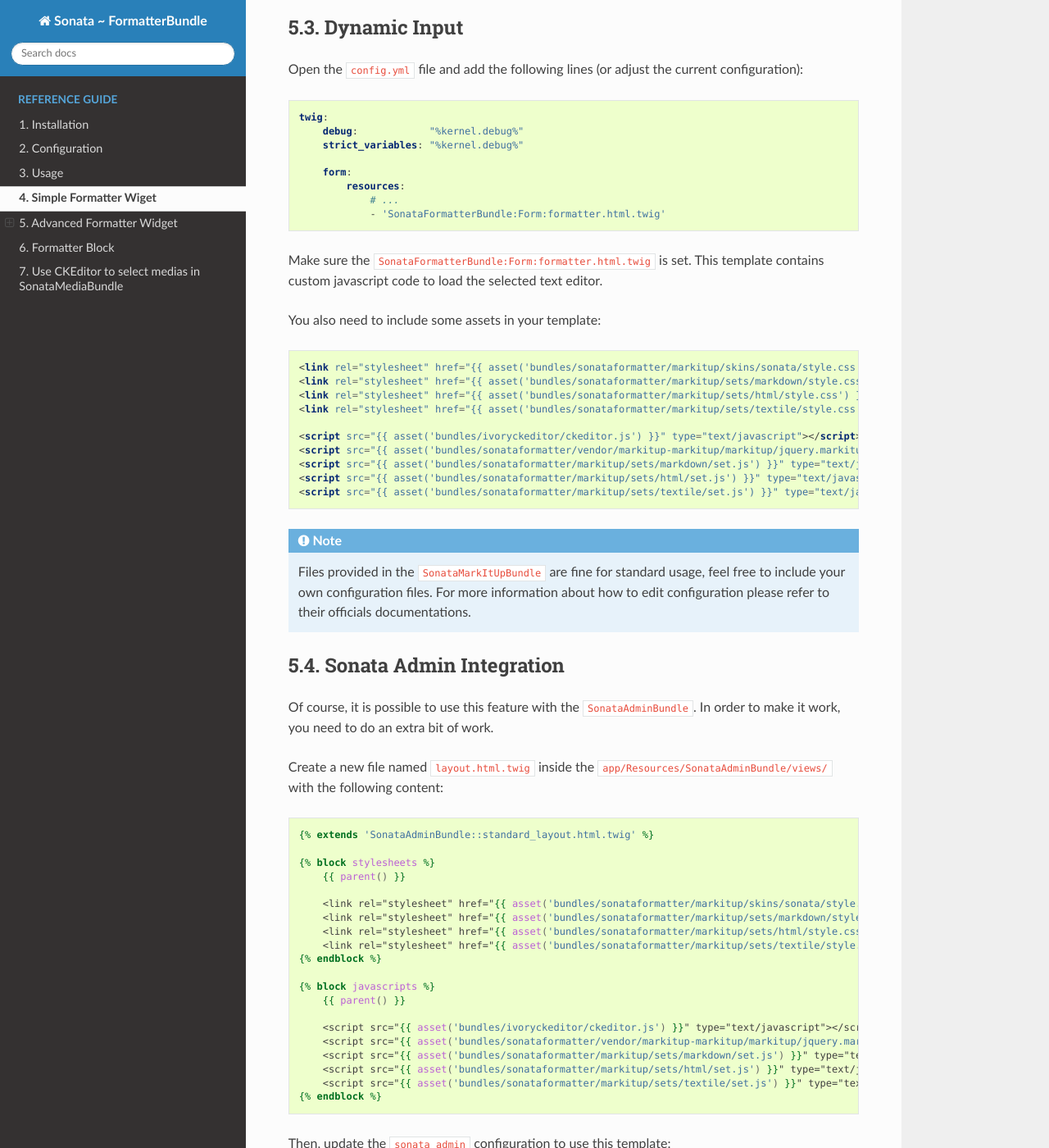
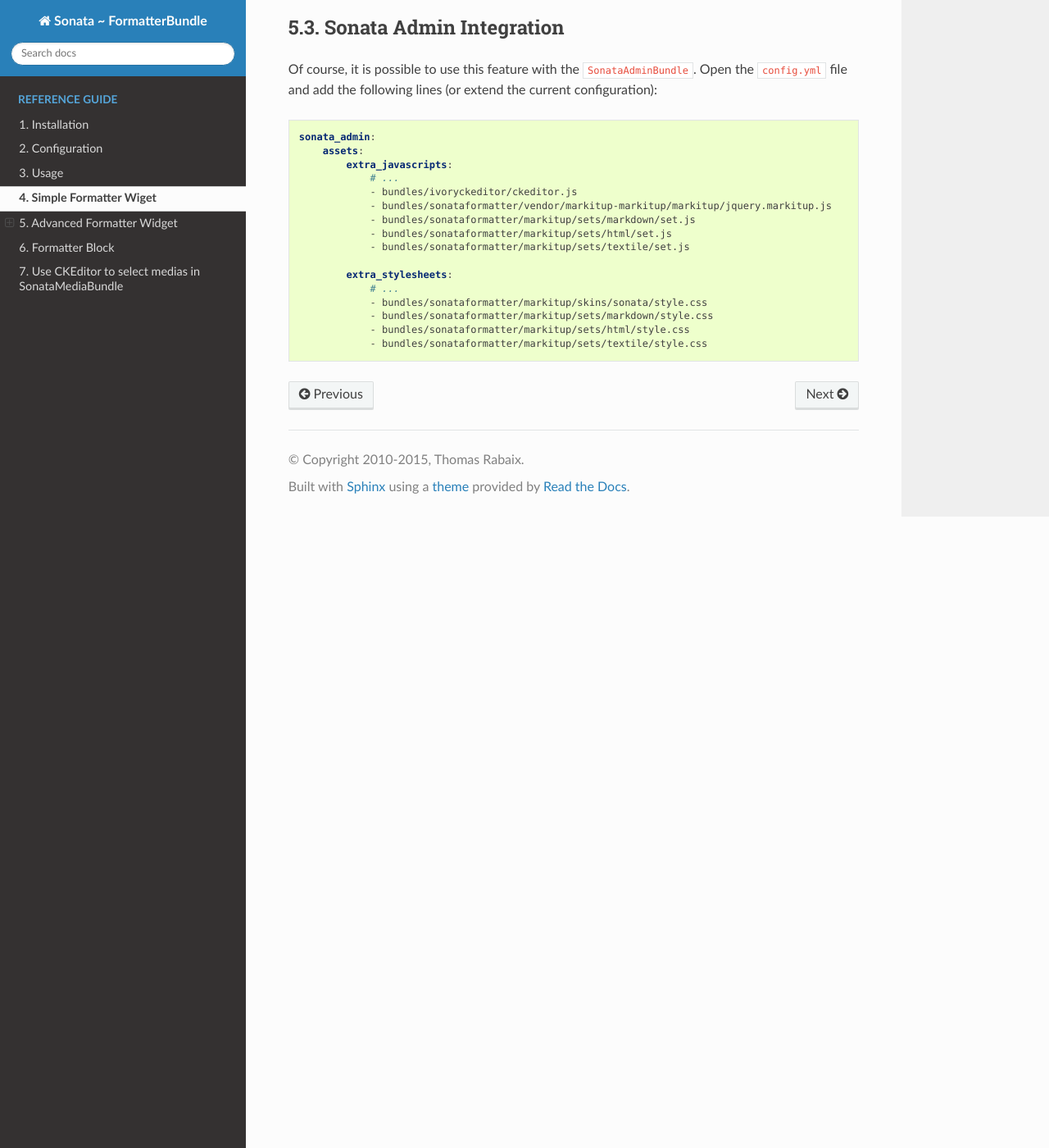
Before and after one commit to sonata-project/SonataFormatterBundle, a Sphinx documentation site: the page built from docs/reference/formatter_widget.rst, in a window 1280 px wide and 1400 px high, scrolled down 3252 px. Shown: the whole window at 82% size. Built offline with Sphinx 7.4.7 and the Read the Docs theme 2.0.0, drawn with Linux system fonts in a browser that asks for light colours; some of the changed text lies outside the part shown.

Commit message:
use new sonata admin config nodes instead of overwriting template

```diff
--- a/docs/reference/formatter_widget.rst
+++ b/docs/reference/formatter_widget.rst
@@ -10,7 +10,6 @@
 ======================
 
 The ``sonata_simple_formatter_type_selector`` widget has been implemented to allow developers to force the input formatter value.
-
 
 .. code-block:: php
 
@@ -127,81 +126,27 @@
     If you want to see an actual implementation of this can, you can have a look at the ``SonataNewsBundle``.
 
 
-Dynamic Input
--------------
-
-Open the ``config.yml`` file and add the following lines (or adjust the current configuration):
-
-.. code-block:: yaml
-
-    twig:
-        debug:            "%kernel.debug%"
-        strict_variables: "%kernel.debug%"
-
-        form:
-            resources:
-                # ...
-                - 'SonataFormatterBundle:Form:formatter.html.twig'
-
-
-Make sure the ``SonataFormatterBundle:Form:formatter.html.twig`` is set.
-This template contains custom javascript code to load the selected text editor.
-
-You also need to include some assets in your template:
-
-.. code-block:: html
-
-    <link rel="stylesheet" href="{{ asset('bundles/sonataformatter/markitup/skins/sonata/style.css') }}" type="text/css" media="all" />
-    <link rel="stylesheet" href="{{ asset('bundles/sonataformatter/markitup/sets/markdown/style.css') }}" type="text/css" media="all" />
-    <link rel="stylesheet" href="{{ asset('bundles/sonataformatter/markitup/sets/html/style.css') }}" type="text/css" media="all" />
-    <link rel="stylesheet" href="{{ asset('bundles/sonataformatter/markitup/sets/textile/style.css') }}" type="text/css" media="all" />
-
-    <script src="{{ asset('bundles/ivoryckeditor/ckeditor.js') }}" type="text/javascript"></script>
-    <script src="{{ asset('bundles/sonataformatter/vendor/markitup-markitup/markitup/jquery.markitup.js') }}" type="text/javascript"></script>
-    <script src="{{ asset('bundles/sonataformatter/markitup/sets/markdown/set.js') }}" type="text/javascript"></script>
-    <script src="{{ asset('bundles/sonataformatter/markitup/sets/html/set.js') }}" type="text/javascript"></script>
-    <script src="{{ asset('bundles/sonataformatter/markitup/sets/textile/set.js') }}" type="text/javascript"></script>
-
-.. note::
-
-    Files provided in the ``SonataMarkItUpBundle`` are fine for standard usage, feel free to include your own configuration files.
-    For more information about how to edit configuration please refer to their officials documentations.
-
 Sonata Admin Integration
 ------------------------
 
-Of course, it is possible to use this feature with the ``SonataAdminBundle``. In order to make it work, you need to do an extra bit of work.
-
-Create a new file named ``layout.html.twig`` inside the ``app/Resources/SonataAdminBundle/views/`` with the following content:
-
-.. code-block:: jinja
-
-    {% extends 'SonataAdminBundle::standard_layout.html.twig' %}
-
-    {% block stylesheets %}
-        {{ parent() }}
-
-        <link rel="stylesheet" href="{{ asset('bundles/sonataformatter/markitup/skins/sonata/style.css') }}" type="text/css" media="all" />
-        <link rel="stylesheet" href="{{ asset('bundles/sonataformatter/markitup/sets/markdown/style.css') }}" type="text/css" media="all" />
-        <link rel="stylesheet" href="{{ asset('bundles/sonataformatter/markitup/sets/html/style.css') }}" type="text/css" media="all" />
-        <link rel="stylesheet" href="{{ asset('bundles/sonataformatter/markitup/sets/textile/style.css') }}" type="text/css" media="all" />
-    {% endblock %}
-
-    {% block javascripts %}
-        {{ parent() }}
-
-        <script src="{{ asset('bundles/ivoryckeditor/ckeditor.js') }}" type="text/javascript"></script>
-        <script src="{{ asset('bundles/sonataformatter/vendor/markitup-markitup/markitup/jquery.markitup.js') }}" type="text/javascript"></script>
-        <script src="{{ asset('bundles/sonataformatter/markitup/sets/markdown/set.js') }}" type="text/javascript"></script>
-        <script src="{{ asset('bundles/sonataformatter/markitup/sets/html/set.js') }}" type="text/javascript"></script>
-        <script src="{{ asset('bundles/sonataformatter/markitup/sets/textile/set.js') }}" type="text/javascript"></script>
-    {% endblock %}
-
-Then, update the ``sonata_admin`` configuration to use this template:
+Of course, it is possible to use this feature with the ``SonataAdminBundle``.
+Open the ``config.yml`` file and add the following lines (or extend the current configuration):
 
 .. code-block:: yaml
 
     sonata_admin:
-        templates:
-            # default global templates
-            layout:  SonataAdminBundle::layout.html.twig
+        assets:
+            extra_javascripts:
+                # ...
+                - bundles/ivoryckeditor/ckeditor.js
+                - bundles/sonataformatter/vendor/markitup-markitup/markitup/jquery.markitup.js
+                - bundles/sonataformatter/markitup/sets/markdown/set.js
+                - bundles/sonataformatter/markitup/sets/html/set.js
+                - bundles/sonataformatter/markitup/sets/textile/set.js
+
+            extra_stylesheets:
+                # ...
+                - bundles/sonataformatter/markitup/skins/sonata/style.css
+                - bundles/sonataformatter/markitup/sets/markdown/style.css
+                - bundles/sonataformatter/markitup/sets/html/style.css
+                - bundles/sonataformatter/markitup/sets/textile/style.css
```
